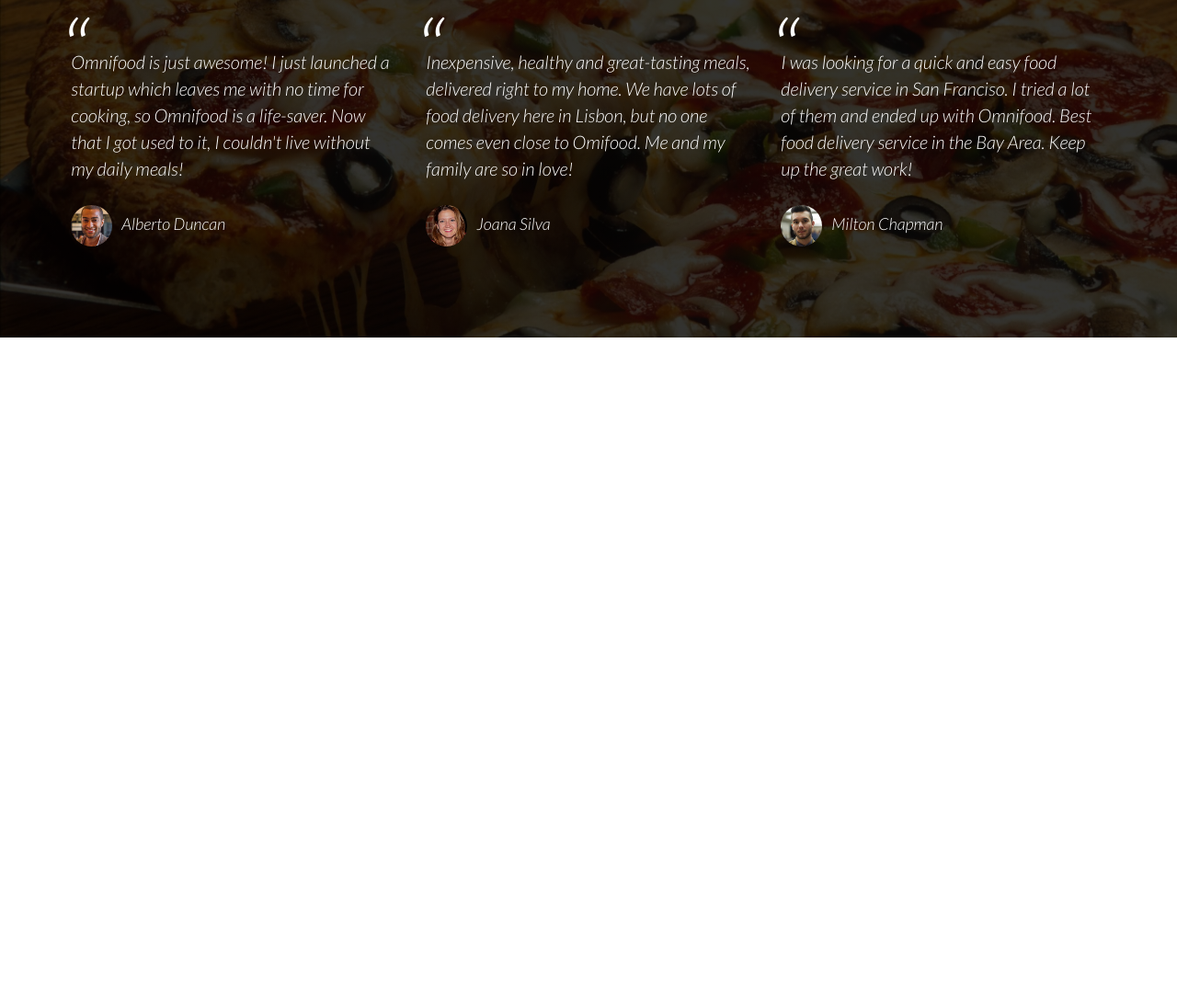
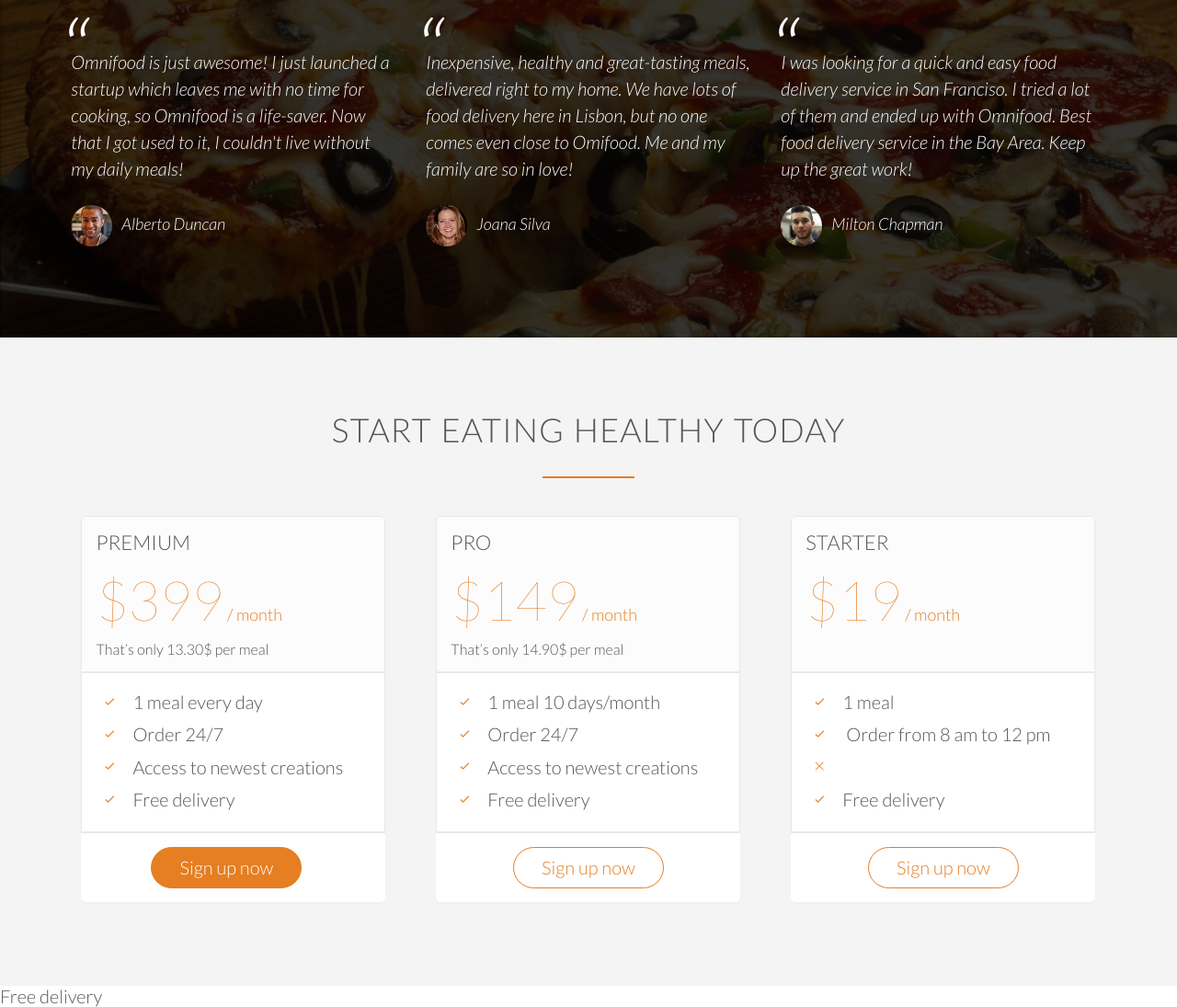
Before and after one commit to SarandaSadiku/Omnifood-Project, a website with bundled scripts: page src/index.html in a window 1280 px wide. Shown: the part 3563-4658 px from the top of the page at 92% size. Before the commit the page ends 3930 px from the top, so only its background shows below. Built offline with nearby package versions, Linux system fonts and the light colour scheme; files whose address does not match are found by name.

Commit message:
plans section done

```diff
--- a/src/index.html
+++ b/src/index.html
@@ -239,8 +239,84 @@
     </div>
   </section>
 
+  <section class="section-plans">
+    <div class="row">
+      <h2>Start eating healthy today</h2>
+    </div>
+    <div class="row">
+      <div class="col span-1-of-3">
+        <div class="plan-box">
+          <div>
+            <h3>Premium</h3>
+            <p class="plan-price">$399<span> / month</span></p>
+            <p class="plan-price-meal">That’s only 13.30$ per meal</p>
+          </div>
+          <div>
+            <ul>
+              <li><i class="ion-ios-checkmark-empty icon-small"></i>1 meal every day</li>
+              <li><i class="ion-ios-checkmark-empty icon-small"></i>Order 24/7</li>
+              <li><i class="ion-ios-checkmark-empty icon-small"></i>Access to newest creations</li>
+              <li><i class="ion-ios-checkmark-empty icon-small"></i>Free delivery</li>
+            </ul>
+          </div>
+          <div>
+            <a href="#" class="btn btn-full">Sign up now</a>
+          </div>
+        </div>
+      </div>
+      <div class="col span-1-of-3">
+        <div class="plan-box">
+          <div>
+            <h3>Pro</h3>
+            <p class="plan-price">$149<span> / month</span></p>
+            <p class="plan-price-meal">That’s only 14.90$ per meal</p>
+          </div>
+          <div>
+            <ul>
+              <li><i class="ion-ios-checkmark-empty icon-small"></i>1 meal 10 days/month</li>
+              <li><i class="ion-ios-checkmark-empty icon-small"></i>Order 24/7</li>
+              <li><i class="ion-ios-checkmark-empty icon-small"></i>Access to newest creations</li>
+              <li><i class="ion-ios-checkmark-empty icon-small"></i>Free delivery</li>
+            </ul>
+          </div>
+          <div>
+            <a href="#" class="btn btn-ghost">Sign up now</a>
+          </div>
+        </div>
+      </div>
+      <div class="col span-1-of-3">
+        <div class="plan-box">
+          <div>
+            <h3>Starter</h3>
+            <p class="plan-price">$19<span> / month</span></p>
+            <p class="plan-price-meal">&nbsp;</p>
+          </div>
+          <div>
+            <ul>
+              <li><i class="ion-ios-checkmark-empty icon-small"></i>1 meal</li>
+              <li><i class="ion-ios-checkmark-empty icon-small"></i> Order from 8 am to 12 pm</li>
+              <li><i class="ion-ios-close-empty icon-small"></i></li>
+              <li><i class="ion-ios-checkmark-empty icon-small"></i>Free delivery</li>
+            </ul>
+          </div>
+          <div>
+            <a href="#" class="btn btn-ghost">Sign up now</a>
+          </div>
+        </div>
+      </div>
+    </div>
+  </section>
 
 
+
+
+
+
+
+
+
+
+  Free delivery
 
 
 
--- a/src/scss/style.scss
+++ b/src/scss/style.scss
@@ -1,5 +1,5 @@
 $font-family: 'Lato', sans-serif;
-$html-bg-color: #fff;
+$white-bg: #fff;
 $white-color: #fff;
 $html-color: #555;
 $html-font-size: 20px;
@@ -14,7 +14,7 @@
 }
 html {
   font-family: $font-family;
-  background-color: $html-bg-color;
+  background-color: $white-bg;
   color: $html-color;
   font-size: $html-font-size;
   font-weight: 300;
@@ -105,6 +105,9 @@
   .city-feature{
     margin-bottom: 5px;
   }
+
+}
+
 .icon-small{
   display: inline-block;
   width: 30px;
@@ -118,32 +121,6 @@
   vertical-align: middle;
   margin-top: -6px;
 }
-
-}
-
-/****** PARAGRAPHS ********/
-
-
-
-/***********************
-  HEADER
-************************/
-
-header {
-  background-image: linear-gradient(rgba(0, 0, 0, 0.7), rgba(0, 0, 0, 0.7)), url(../img/hero.jpg);
-  background-size: cover;
-  background-attachment: fixed;
-  height: 100vh;
-/*------------HEADINGS----------*/
-
-  .hero-text-box {
-    position: absolute;
-    width: 1140px;
-    top: 50%;
-    left: 50%;
-    transform: translate(-50%, -50%);
-  }
-
 /*------------BUTTONS----------*/
   .btn:link,
   .btn:visited {
@@ -179,6 +156,28 @@
     border: 1px solid $orange-color;
     color: $white-color;
   }
+
+
+
+/***********************
+  HEADER
+************************/
+
+header {
+  background-image: linear-gradient(rgba(0, 0, 0, 0.7), rgba(0, 0, 0, 0.7)), url(../img/hero.jpg);
+  background-size: cover;
+  background-attachment: fixed;
+  height: 100vh;
+/*------------HEADINGS----------*/
+
+  .hero-text-box {
+    position: absolute;
+    width: 1140px;
+    top: 50%;
+    left: 50%;
+    transform: translate(-50%, -50%);
+  }
+
   .logo {
     height: 100px;
     width: auto;
@@ -364,3 +363,60 @@
     }
   }
 }
+
+/***********************
+   SECTION PLANS
+************************/
+.section-plans{
+  background-color: #f4f4f4;
+
+  .plan-box{
+      background-color: $white-bg;
+      border-radius: 5px;
+      width: 90%;
+      margin-left: 5%;
+      box-shadow: 0 2px 2px #efefef;
+
+      ul{
+        list-style: none;
+
+        li{
+          padding: 5px 0;
+        }
+      }
+
+      div{
+        padding: 15px;
+        border: 1px solid #e8e8e8;
+
+        &:first-child{
+          background-color: #fcfcfc;
+          border-top-left-radius: 5px;
+          border-top-right-radius: 5px;
+        }
+        &:last-child{
+          // background-color: #fcfcfc;
+          text-align: center;
+          border: 0;
+          border-top: 1px solid #e8e8e8;
+        }
+      }
+
+      .plan-price{
+        font-size: 300%;
+        margin-bottom: 10px;
+        font-weight: 100;
+        color: $orange-color;
+
+        span{
+          font-size: 30%;
+          font-weight: 300;
+        }
+      }
+
+      .plan-price-meal{
+        font-size: 80%;
+      }
+
+    }
+  }
```
Also changed, not shown: src/css/style.css. Lines whose indentation alone changed are shown as unchanged.
